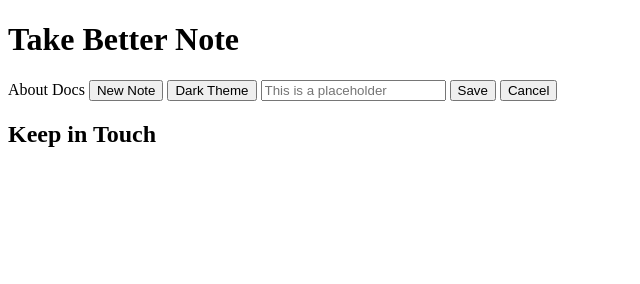
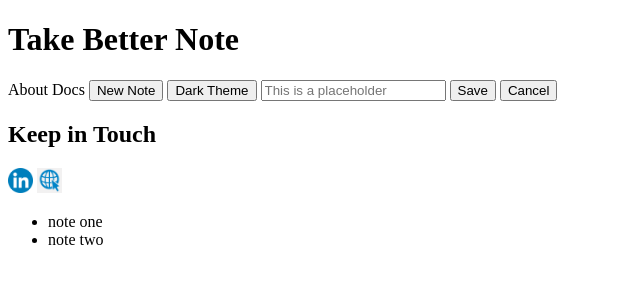
Before and after one commit to mehrdad-ordobadi/Assignment1, a plain HTML site: page index.html in a window 1280 px wide. Shown: the whole page, without its empty margins (0-640 px from the left). Drawn offline with Linux system fonts and the light colour scheme.

Commit message:
add nav to aside

```diff
--- a/index.html
+++ b/index.html
@@ -4,6 +4,8 @@
     <meta charset="UTF-8">
     <meta http-equiv="X-UA-Compatible" content="IE=edge">
     <meta name="viewport" content="width=device-width, initial-scale=1.0">
+    <link rel="stylesheet" href="https://cdnjs.cloudflare.com/ajax/libs/font-awesome/4.7.0/css/font-awesome.min.css">
+    <link rel="stylesheet" href="./stylesheets/stylesheet.css" />
     <title>Document</title>
 </head>
 <body>
@@ -13,13 +15,24 @@
         <span>Docs</span>
         <button type="button">New Note</button>
         <button type="button">Dark Theme</button>
-        <input placeholder="This is a placeholder">
+        <input placeholder="This is a placeholder" type="text">
         <button type="button">Save</button>
         <button type="button">Cancel</button>
     </main>
     <footer>
         <h2>Keep in Touch</h2>
+        <img src="./images/LinkedIn_icon_circle.svg.png" width="25px" height="25px">
+        <img src="./images/web.png" width="25px" height="25px">
     </footer>
+    <aside>
+        <nav>
+            <ul>
+                <li>note one</li>
+                <li>note two</li>
+            </ul>
+
+        </nav>
+    </aside>
 </body>
 </body>
 </html>
```
